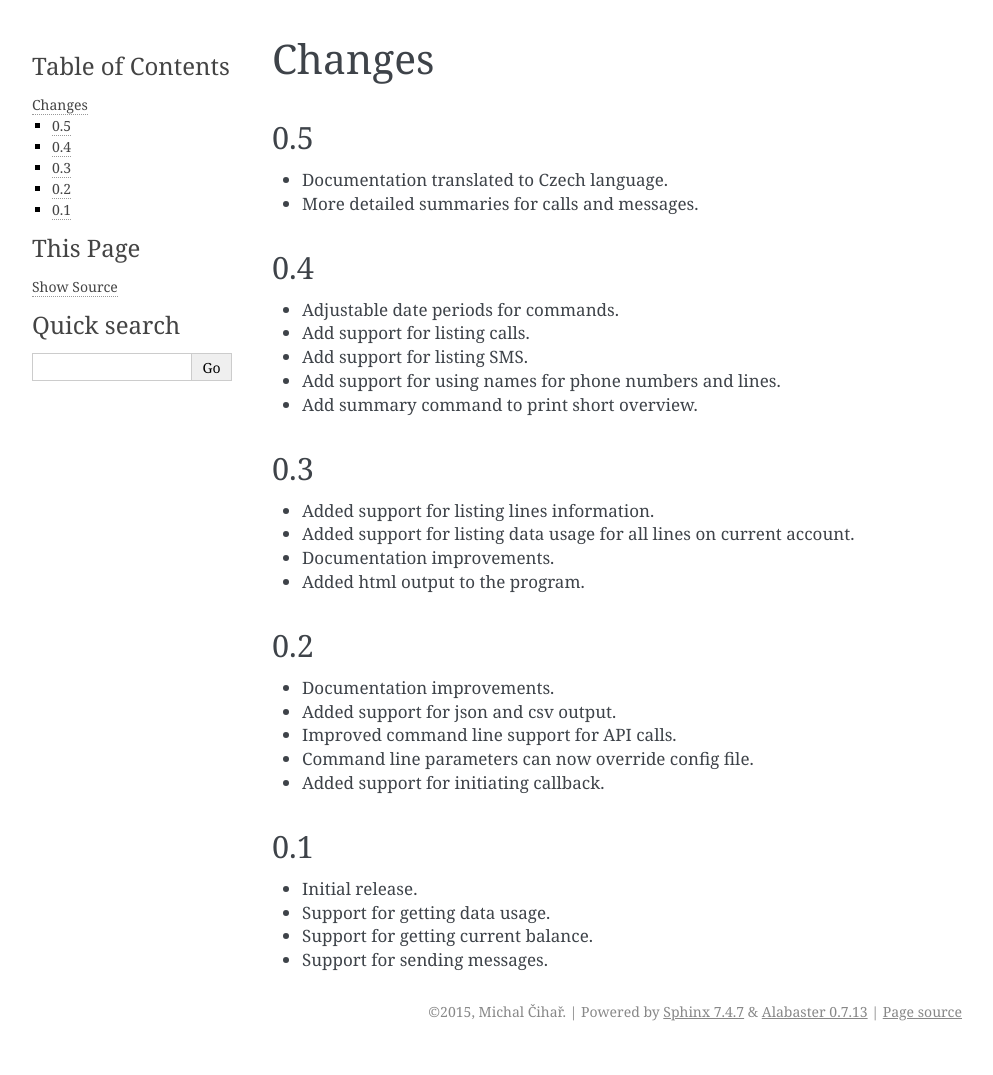
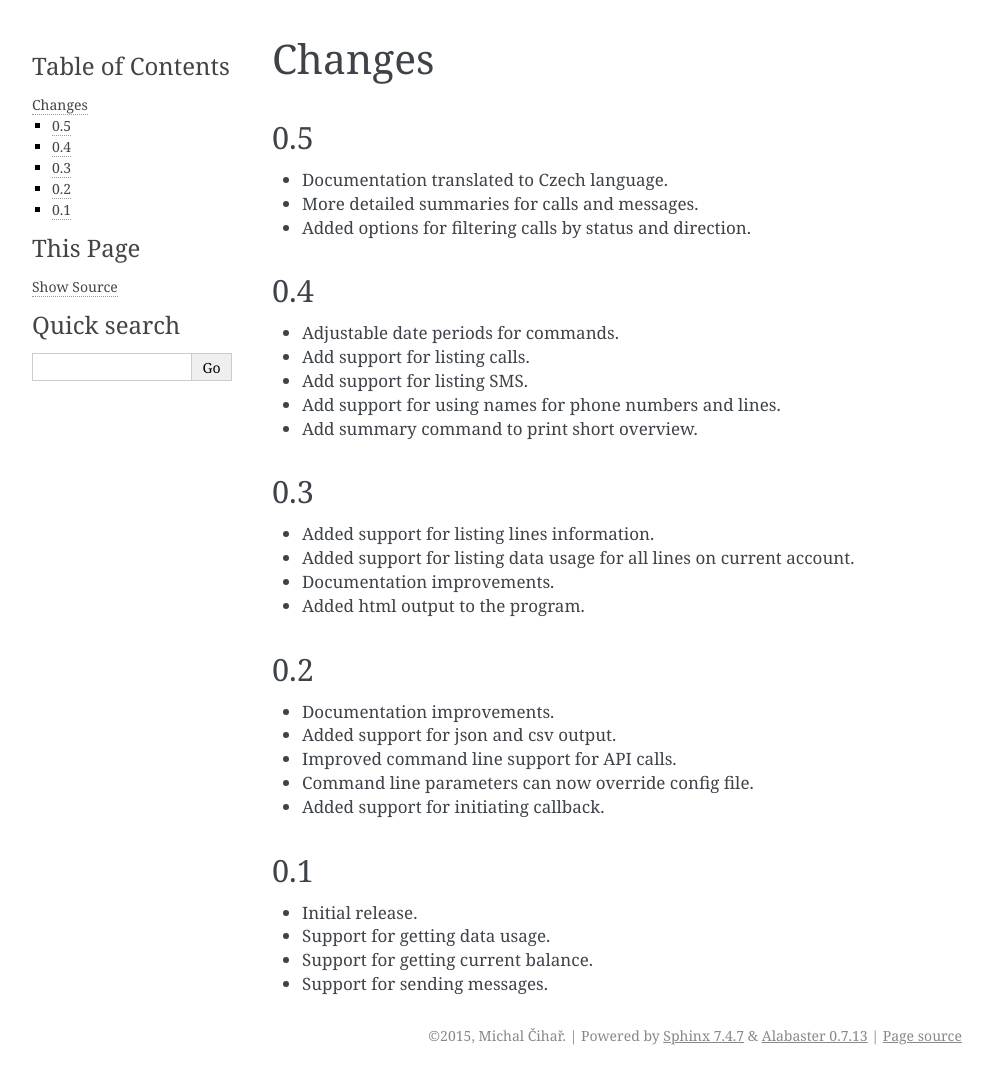
Before and after one commit to nijel/odorik, a Sphinx documentation site: the page built from docs/news.rst, in a window 1280 px wide. Shown: the whole page, without its empty margins (148-1141 px from the left). Built offline with Sphinx 7.4.7, drawn with Linux system fonts in a browser that asks for light colours; before the commit the page ends 1051 px from its top, so only the background shows below that.

Commit message:
Document changes
Signed-off-by: Michal Čihař <michal@cihar.com>

```diff
--- a/docs/news.rst
+++ b/docs/news.rst
@@ -6,6 +6,7 @@ Changes
 
 * Documentation translated to Czech language.
 * More detailed summaries for calls and messages.
+* Added options for filtering calls by status and direction.
 
 0.4
 ---
```
